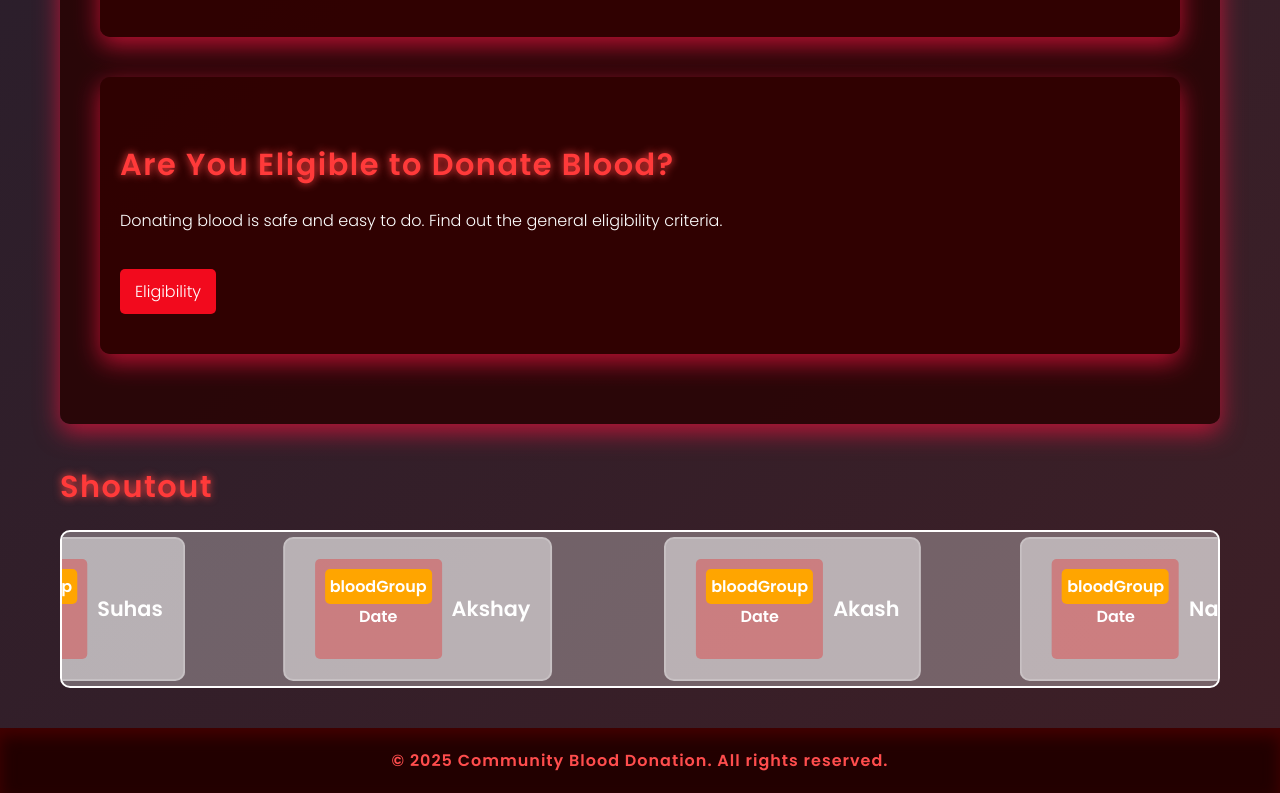
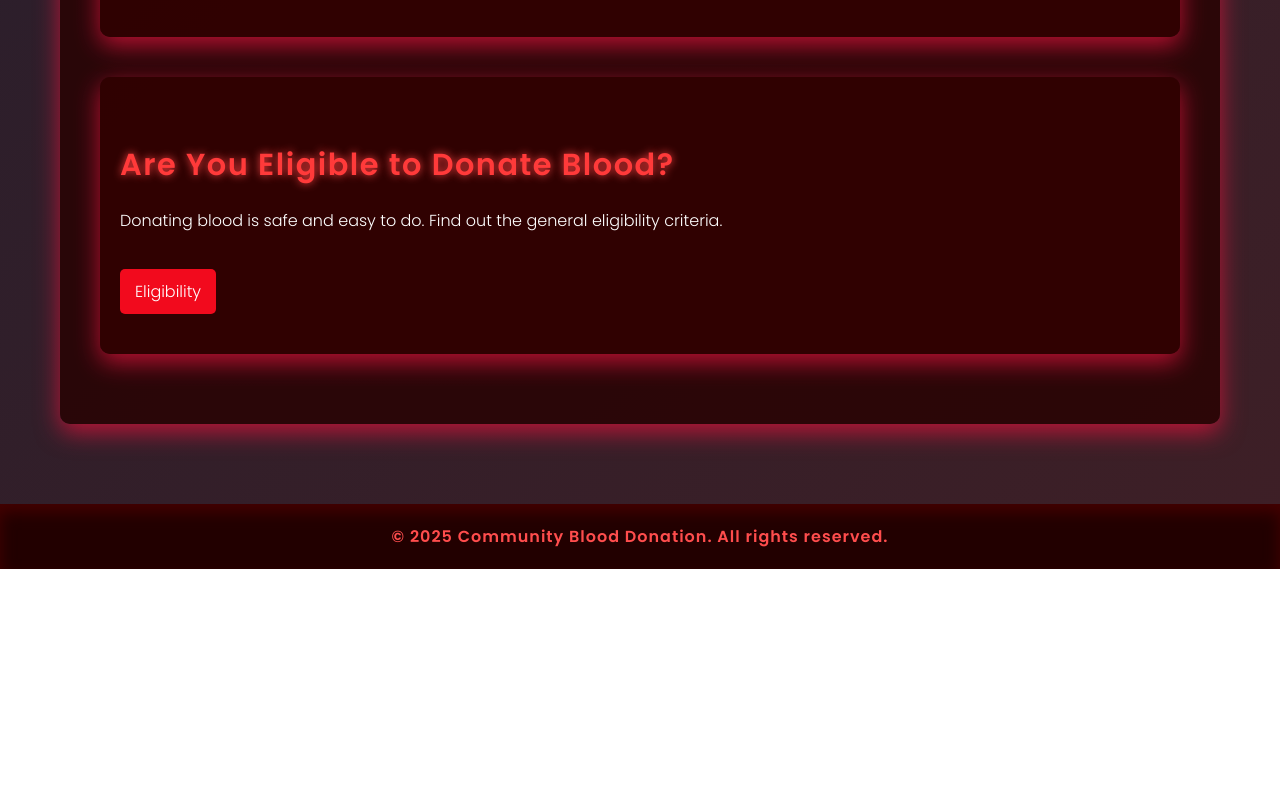
Before and after one commit to AkshayPP-3/blood-don, a website: page public/index.html in a window 1280 px wide. Shown: the part 1575-2368 px from the top of the page. After the commit the page ends 2144 px from the top, so only its background shows below. Drawn offline with nearby package versions, Linux system fonts and the light colour scheme.

Commit message:
Remove shoutout section from landing page

```diff
--- a/public/index.html
+++ b/public/index.html
@@ -118,45 +118,6 @@
 
 
 
-  <!-- shoutout -->
-    <section>
-      <h2> Shoutout</h2>
-      <div class="shoutoutbar" aria-label="Donor Shoutouts">
-        <div class="shoutoutname1">
-          <div class="bo1">
-            <div class="bod1">
-              bloodGroup
-            </div>
-            Date
-          </div>
-          Suhas
-        </div>
-        <div class="shoutoutname2">
-          <div class="bo2">
-            <div class="bod2">
-              bloodGroup
-            </div>
-            Date
-          </div>Akshay
-        </div>
-        <div class="shoutoutname3">
-          <div class="bo3">
-            <div class="bod3">
-              bloodGroup
-            </div>
-            Date
-          </div>Akash
-        </div>
-        <div class="shoutoutname4">
-          <div class="bo4">
-            <div class="bod4">
-              bloodGroup
-            </div>
-            Date
-          </div>Name4
-        </div>
-      </div>
-    </section>
     <section id="donor" class="card hidden" aria-label="Donor Registration">
       <h2>Donor Registration</h2>
       <form id="donorForm" onsubmit="return handleDonorSubmit(event)">
@@ -313,7 +274,6 @@
         </select>
 
         <button type="submit">Save Changes</button>
-        <button type="button" onclick="goBackToProfile()">Go Back</button>
       </form>
       <div id="editProfileMessage" role="alert"></div>
     </section>
```
